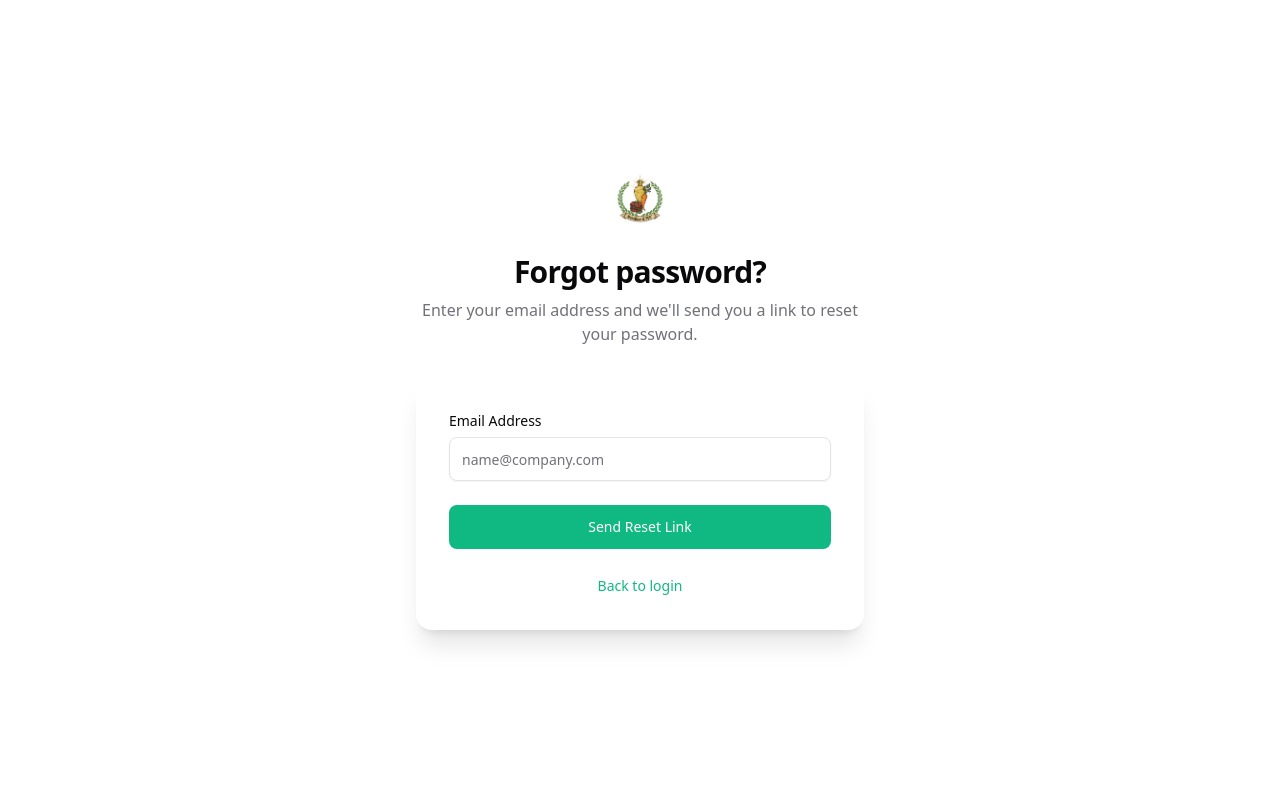
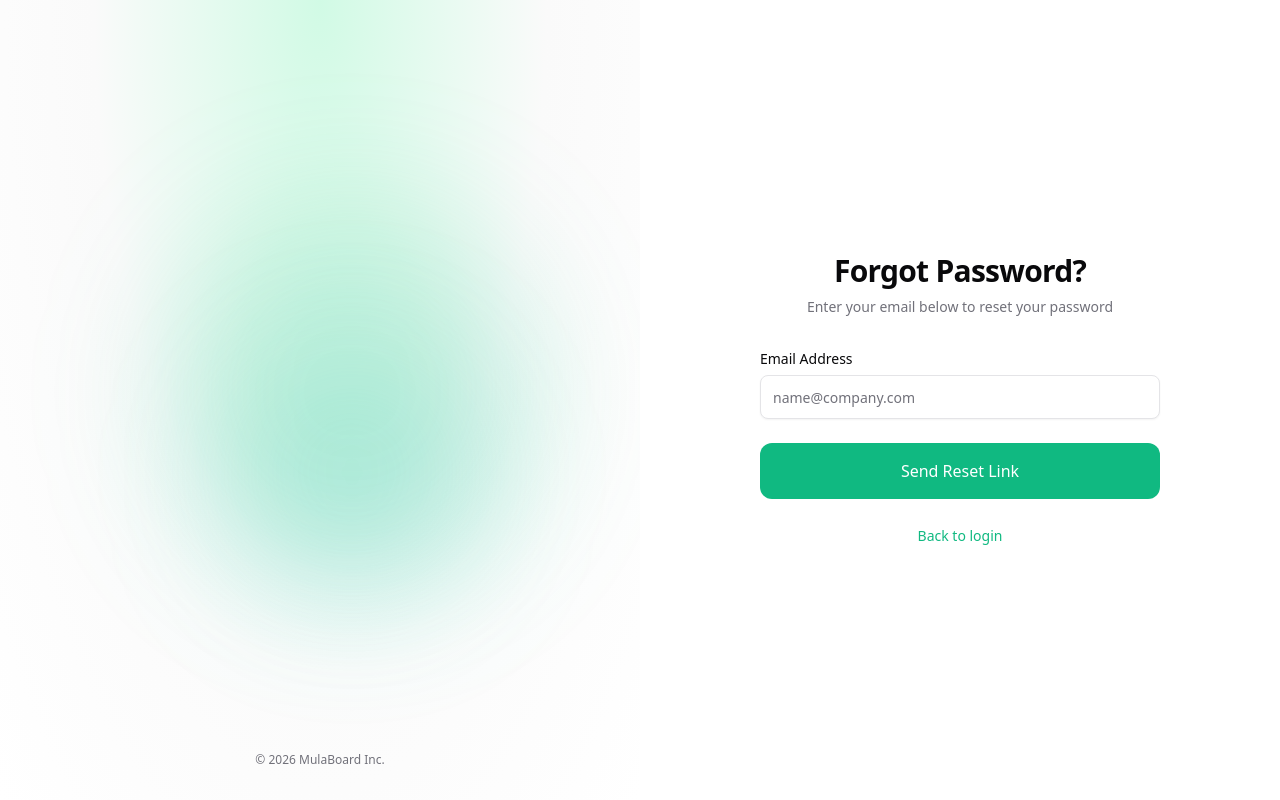
Before and after one commit to sayeed007/MulaBoard-360-, a Next.js app: page /forgot-password in a window 1280 px wide. Built offline with nearby package versions, Linux system fonts and the light colour scheme.

Commit message:
Revisit and complete reset password flow

```diff
--- a/src/app/(public)/forgot-password/page.tsx
+++ b/src/app/(public)/forgot-password/page.tsx
@@ -2,7 +2,7 @@
 
 import { useState } from 'react';
 import { useForm } from 'react-hook-form';
-import { Button, Input, Logo } from '@/components/ui';
+import { Button, Input, Logo, Alert } from '@/components/ui';
 import Link from 'next/link';
 
 interface ForgotPasswordForm {
@@ -46,42 +46,81 @@ export default function ForgotPasswordPage() {
     };
 
     return (
-        <div className="min-h-screen flex items-center justify-center p-4">
-            <div className="w-full max-w-md space-y-8 animate-slide-up">
-                {/* Header */}
-                <div className="text-center">
-                    <div className="flex justify-center mb-6">
-                        <Logo size={60} />
+        <div className="min-h-screen w-full grid grid-cols-1 md:grid-cols-2 overflow-hidden">
+            {/* Left Column: Branding */}
+            <div className="hidden md:flex flex-col justify-center items-center relative p-12 overflow-hidden bg-[radial-gradient(ellipse_at_top,_var(--tw-gradient-stops))] from-emerald-100 via-zinc-50 to-white dark:from-emerald-950 dark:via-zinc-900 dark:to-zinc-950">
+                {/* Floating Orbs */}
+                <div className="absolute top-1/4 left-1/4 w-96 h-96 bg-emerald-400/20 rounded-full blur-3xl animate-pulse mix-blend-multiply dark:mix-blend-normal"></div>
+                <div className="absolute bottom-1/4 right-1/4 w-64 h-64 bg-teal-400/20 rounded-full blur-3xl animate-pulse mix-blend-multiply dark:mix-blend-normal" style={{ animationDelay: '2s' }}></div>
+
+                <div className="relative z-10 text-center space-y-8 animate-slide-up">
+                    <div className="relative w-48 h-48 mx-auto mb-4 transition-transform hover:scale-105 duration-500">
+                        <Logo size={192} priority />
                     </div>
-                    <h1 className="text-3xl font-bold tracking-tight text-foreground">
-                        Forgot password?
+
+                    <div className="space-y-4 max-w-lg">
+                        <h1 className="text-4xl lg:text-5xl font-bold tracking-tight text-zinc-900 dark:text-white">
+                            Account Recovery
                         </h1>
-                    <p className="mt-2 text-muted-foreground">
-                        Enter your email address and we'll send you a link to reset your password.
+                        <p className="text-lg text-zinc-600 dark:text-zinc-300 leading-relaxed font-light">
+                            "Don't worry, even the best of us forget things sometimes."
                         </p>
                     </div>
+                </div>
 
-                {/* Card */}
-                <div className="bg-card border border-white/10 dark:border-zinc-800 rounded-2xl p-8 shadow-xl backdrop-blur-sm">
+                <div className="absolute bottom-8 text-xs text-zinc-500 dark:text-zinc-600">
+                    © {new Date().getFullYear()} MulaBoard Inc.
+                </div>
+            </div>
+
+            {/* Right Column: Form */}
+            <div className="flex flex-col justify-center items-center p-8 bg-background relative">
+                <div className="w-full max-w-[400px] animate-slide-up" style={{ animationDelay: '0.1s' }}>
+                    {/* Mobile Logo */}
+                    <div className="md:hidden flex flex-col items-center mb-8">
+                        <div className="w-20 h-20 relative mb-4 flex justify-center">
+                            <Logo size={80} />
+                        </div>
+                        <h2 className="text-2xl font-bold">MulaBoard</h2>
+                    </div>
+
+                    <div className="w-full max-w-md space-y-8">
                         {success ? (
                             <div className="text-center space-y-6">
-                            <div className="w-16 h-16 bg-green-100 dark:bg-green-900/30 rounded-full flex items-center justify-center mx-auto text-3xl">
+                                <div className="w-20 h-20 bg-green-100 dark:bg-green-900/30 rounded-full flex items-center justify-center mx-auto text-4xl animate-bounce">
                                     📨
                                 </div>
-                            <h3 className="text-xl font-semibold text-foreground">Check your email</h3>
+                                <div className="space-y-2">
+                                    <h3 className="text-2xl font-bold text-foreground">Check your email</h3>
                                     <p className="text-muted-foreground">
                                         We've sent a password reset link to your email address. Please check your inbox (and spam folder).
                                     </p>
+                                </div>
                                 <div className="pt-4">
                                     <Link href="/login">
-                                    <Button variant="outline" className="w-full">
+                                        <Button variant="outline" className="w-full h-12">
                                             Back to login
                                         </Button>
                                     </Link>
                                 </div>
                             </div>
                         ) : (
-                        <form onSubmit={handleSubmit(onSubmit)} className="space-y-6">
+                            <>
+                                <div className="text-center">
+                                    <h1 className="text-3xl font-bold tracking-tight text-foreground">Forgot Password?</h1>
+                                    <p className="mt-2 text-sm text-muted-foreground">
+                                        Enter your email below to reset your password
+                                    </p>
+                                </div>
+
+                                <form onSubmit={handleSubmit(onSubmit)} className="mt-8 space-y-6">
+                                    {error && (
+                                        <Alert variant="danger" title="Error">
+                                            {error}
+                                        </Alert>
+                                    )}
+
+                                    <div className="space-y-4">
                                         <Input
                                             label="Email Address"
                                             placeholder="name@company.com"
@@ -96,32 +135,30 @@ export default function ForgotPasswordPage() {
                                                 },
                                             })}
                                         />
-
-                            {error && (
-                                <div className="p-3 rounded-lg bg-destructive/10 border border-destructive/20 text-destructive text-sm text-center">
-                                    {error}
                                     </div>
-                            )}
 
                                     <Button
                                         type="submit"
                                         variant="primary"
-                                className="w-full"
-                                disabled={loading}
+                                        size="lg"
+                                        fullWidth
+                                        isLoading={loading}
                                     >
-                                {loading ? 'Sending link...' : 'Send Reset Link'}
+                                        Send Reset Link
                                     </Button>
 
                                     <div className="text-center">
                                         <Link
                                             href="/login"
-                                    className="text-sm font-medium text-primary hover:text-primary/80 transition-colors"
+                                            className="text-sm font-medium text-primary hover:text-primary/90 transition-colors"
                                         >
                                             Back to login
                                         </Link>
                                     </div>
                                 </form>
+                            </>
                         )}
+                    </div>
                 </div>
             </div>
         </div>
--- a/src/app/api/auth/reset-password/route.ts
+++ b/src/app/api/auth/reset-password/route.ts
@@ -22,18 +22,41 @@ export async function POST(req: Request) {
             .update(token)
             .digest('hex');
 
-        // Find user with valid token and not expired
-        const user = await User.findOne({
+
+
+        // First, check if token exists at all
+        const userWithToken = await User.findOne({
             resetPasswordToken: resetTokenHash,
-            resetPasswordExpire: { $gt: Date.now() },
         });
 
-        if (!user) {
+        if (!userWithToken) {
+            console.log('Reset Password Failed: Token hash not found in DB');
+
+            // Debug: Check if the token exists anywhere or if it's a format issue
+            const count = await User.countDocuments({ resetPasswordToken: resetTokenHash });
+            console.log('Debug: Count of users with this exact token hash:', count);
+
+            // Debug: Dump all tokens (WARNING: Only for dev debugging, remove later)
+            // const allWithTokens = await User.find({ resetPasswordToken: { $exists: true, $ne: null } }).select('email resetPasswordToken');
+            // console.log('Debug: All active tokens:', allWithTokens);
+
             return NextResponse.json(
-                { message: 'Invalid or expired password reset token' },
+                { message: 'Invalid password reset token' },
                 { status: 400 }
             );
         }
+
+
+
+        // Check if expired
+        if (!userWithToken.resetPasswordExpire || new Date() > userWithToken.resetPasswordExpire) {
+            return NextResponse.json(
+                { message: 'Password reset token has expired' },
+                { status: 400 }
+            );
+        }
+
+        const user = userWithToken;
 
         // Set new password
         user.password = password;
--- a/src/components/auth/LoginForm.tsx
+++ b/src/components/auth/LoginForm.tsx
@@ -164,6 +164,14 @@ export default function LoginForm() {
                 <Eye size={20} />
               )}
             </button>
+            <div className="flex justify-end mt-1">
+              <Link
+                href="/forgot-password"
+                className="text-sm font-medium text-muted-foreground hover:text-primary transition-colors"
+              >
+                Forgot password?
+              </Link>
+            </div>
           </div>
         </div>
 
@@ -186,7 +194,7 @@ export default function LoginForm() {
             Register here
           </Link>
         </div>
-      </form>
-    </div>
+      </form >
+    </div >
   );
 }
```
Also changed, not shown: src/app/(public)/reset-password/page.tsx (+76 -37 lines). Lines whose indentation alone changed are shown as unchanged.
